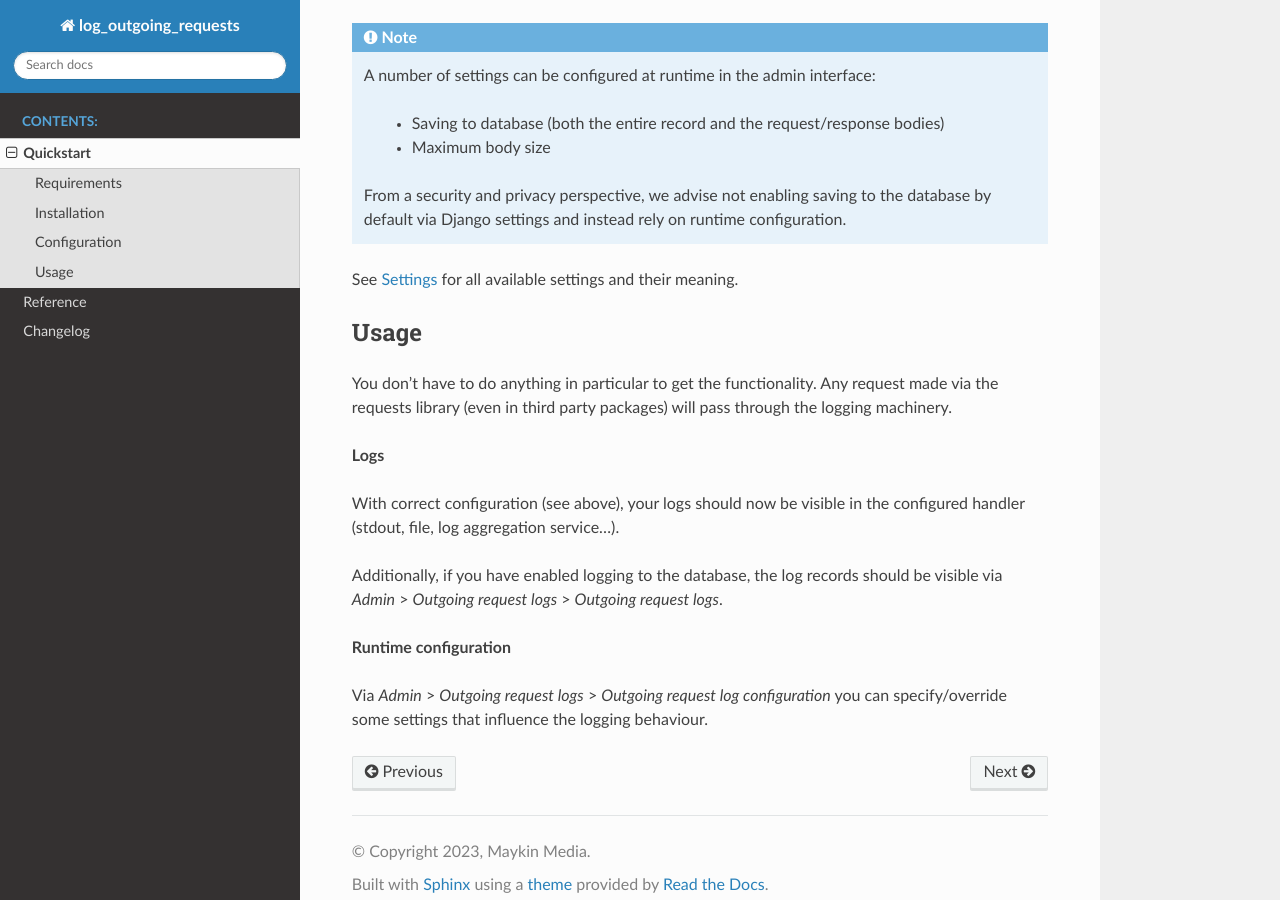
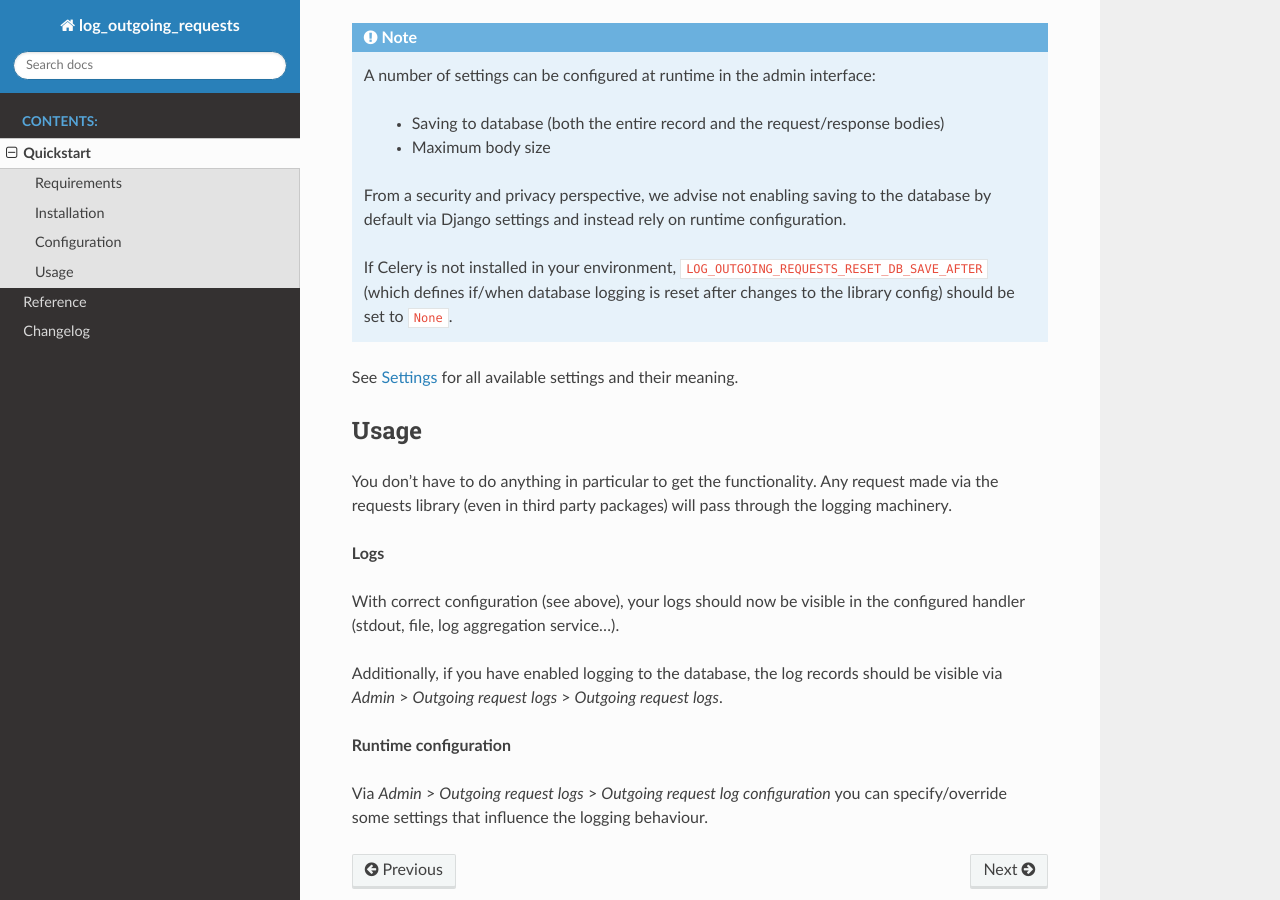
Before and after one commit to maykinmedia/django-log-outgoing-requests, a Sphinx documentation site: the page built from docs/quickstart.rst, in a window 1280 px wide and 900 px high, scrolled down 1628 px. Built offline with Sphinx 7.4.7 and the Read the Docs theme 2.0.0, drawn with Linux system fonts in a browser that asks for light colours.

Commit message:
Update quickstart.rst
Add note about Celery dependency and the LOG_OUTGOING_REQUESTS_RESET_DB_SAVE_AFTER setting

```diff
--- a/docs/quickstart.rst
+++ b/docs/quickstart.rst
@@ -96,6 +96,10 @@ you likely want to apply the following non-default settings:
     From a security and privacy perspective, we advise not enabling saving to the
     database by default via Django settings and instead rely on runtime configuration.
 
+    If Celery is not installed in your environment, ``LOG_OUTGOING_REQUESTS_RESET_DB_SAVE_AFTER``
+    (which defines if/when database logging is reset after changes to the library config) should
+    be set to ``None``.
+
 See :ref:`reference_settings` for all available settings and their meaning.
 
 Usage
```
